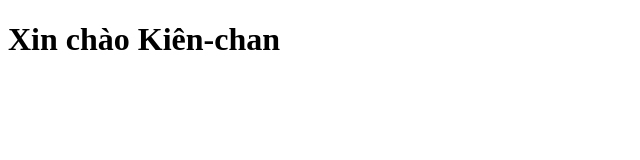
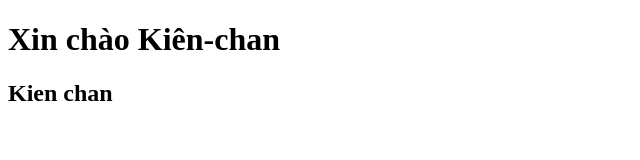
Before and after one commit to nhatkien211200/JS, a plain HTML site: page index.html in a window 1280 px wide. Shown: the whole page, without its empty margins (0-640 px from the left). Drawn offline with Linux system fonts and the light colour scheme.

Commit message:
Update index.html

```diff
--- a/index.html
+++ b/index.html
@@ -8,6 +8,7 @@
 </head>
 <body>
     <h1>Xin chào Kiên-chan</h1>
+    <h2>Kien chan</h2>
     <script src="./main.js"></script>
 
 </body>
```
